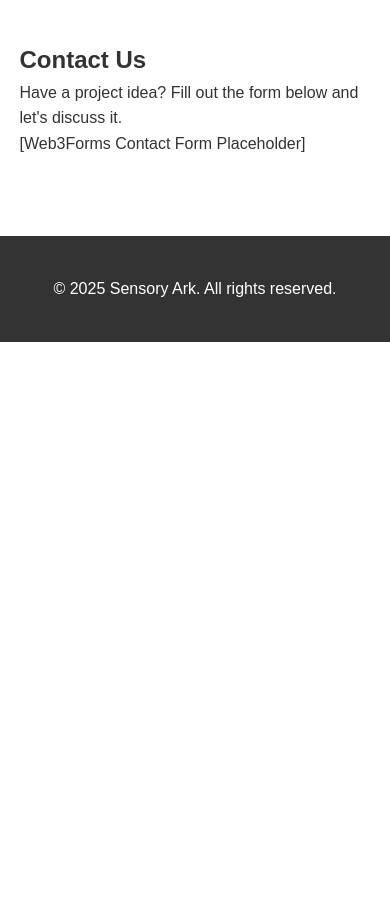
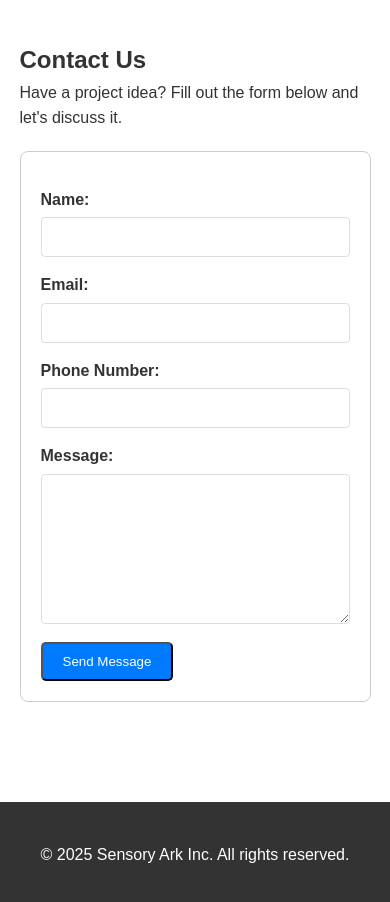
Before and after one commit to hap-17/sensoryark-static-site, a plain HTML site: page index.html in a window 390 px wide. Shown: the part 980-1882 px from the top of the page. Before the commit the page ends 1322 px from the top, so only its background shows below. Drawn offline with Linux system fonts and the light colour scheme.

Commit message:
Finalize contact form: add phone number, make all fields required, and enforce 10-digit format"

```diff
--- a/css/style.css
+++ b/css/style.css
@@ -110,3 +110,37 @@ footer {
         line-height: 200px;
     }
 }
+/* 6. Contact Form Styling */
+
+.form-container {
+    max-width: 600px; /* Limits the form width on large screens */
+    margin: 20px auto; /* Centers the form */
+    padding: 20px;
+    border: 1px solid #ccc;
+    border-radius: 8px;
+    background-color: #fff;
+}
+
+.contact-form label {
+    display: block; /* Makes the label take up its own line */
+    margin-top: 15px;
+    font-weight: bold;
+}
+
+/* This is the key block where we need to add the fix! */
+.contact-form input[type="text"],
+.contact-form input[type="email"],
+.contact-form input[type="tel"],
+.contact-form textarea {
+    width: 100%; /* Makes fields full width, essential for mobile */
+    padding: 10px;
+    margin-top: 5px;
+    border: 1px solid #ddd;
+    border-radius: 4px;
+    font-size: 16px;
+}
+
+.contact-form textarea {
+    resize: vertical; /* Allows users to resize vertically, but not horizontally */
+    min-height: 150px;
+}
--- a/index.html
+++ b/index.html
@@ -12,7 +12,7 @@
 
     <nav class="navbar">
         <div class="logo-area">
-            <a href="#">Sensory Ark</a>
+            <a href="#">Sensory Ark Inc.</a>
         </div>
         <ul class="nav-links">
             <li><a href="#home">Home</a></li>
@@ -57,8 +57,32 @@
             <div class="container">
                 <h2>Contact Us</h2>
                 <p>Have a project idea? Fill out the form below and let's discuss it.</p>
-                <div id="form-placeholder">
-                    [Web3Forms Contact Form Placeholder]
+                <div class="form-container">
+                    <form action="https://api.web3forms.com/submit" method="POST" class="contact-form">
+
+                        <input type="hidden" name="access_key" value="YOUR_WEB3FORMS_ACCESS_KEY_GOES_HERE">
+
+                        <input type="text" name="security" style="display:none;" tabindex="-1" autocomplete="off">
+
+                        <input type="hidden" name="redirect" value="https://web3forms.com/success">
+
+                        <label for="name">Name:</label>
+                        <input type="text" id="name" name="name" required>
+                        <label for="email">Email:</label>
+                        <input type="email" id="email" name="email" required>
+                        <label for="phone">Phone Number:</label>
+                        <input
+                            type="tel"
+                            id="phone"
+                            name="phone_number"
+                            required
+                            pattern="^\d{10}$"
+                            title="Phone number must contain exactly 10 digits (e.g., 5551234567)"
+                        >
+                        <label for="message">Message:</label>
+                        <textarea id="message" name="message" required></textarea>
+                        <button type="submit" class="btn">Send Message</button>
+                    </form>
                 </div>
             </div>
         </section>
@@ -67,7 +91,7 @@
 
     <footer>
         <div class="container">
-            <p>&copy; 2025 Sensory Ark. All rights reserved.</p>
+            <p>&copy; 2025 Sensory Ark Inc. All rights reserved.</p>
         </div>
     </footer>
 
```
